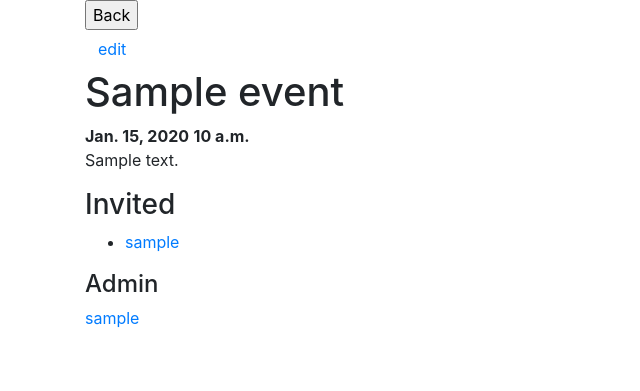
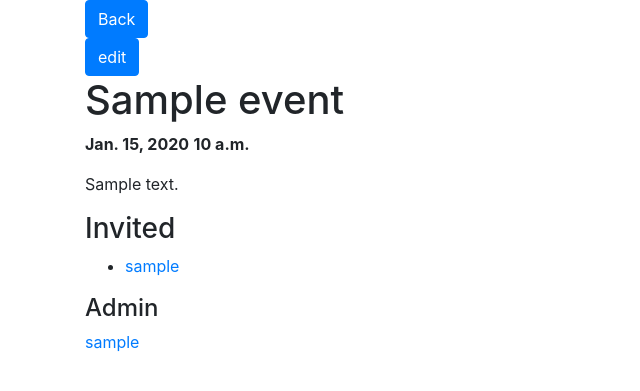
Before and after one commit to SEM1INFOENS/multiplanner, a Django app: page /agenda/event/1 in a window 1280 px wide. Shown: the part 56-447 px from the top of the page, without its empty margins (0-640 px from the left). Run offline with Django 3.2, Linux system fonts and the light colour scheme; a user stored in the database is signed in; tables that the repository leaves empty hold one stand-in row (values such as "Sample post"); some libraries are stand-ins or nearby versions.

Commit message:
now only admins of events can modify them

```diff
--- a/agenda/templates/agenda.html
+++ b/agenda/templates/agenda.html
@@ -6,7 +6,7 @@
 <!-- "/agenda/event?v={{ event.id }}" -->
 
 <form>
-  <input type="button" value="Back" onclick="history.back()">
+  <input type="button" value="Back" class="btn btn-primary" onclick="history.back()">
 </form>
 
 <h2>Your Agenda</h2>
--- a/agenda/templates/edit_event.html
+++ b/agenda/templates/edit_event.html
@@ -9,8 +9,8 @@
   {{ form.media }}
   {% csrf_token %}
   {{ form.as_p }}
-  <input type="button" value="Back" onclick="history.back()">
-  <input type="submit" value="Save">
+  <input type="button" class="btn btn-primary" value="Back" onclick="history.back()">
+  <input type="submit" class="btn btn-primary" value="Save">
 </form>
 
 
--- a/agenda/templates/event.html
+++ b/agenda/templates/event.html
@@ -4,20 +4,26 @@
 
 
 <form>
-  <input type="button" value="Back" onclick="history.back()">
+  <input type="button" value="Back" class="btn btn-primary" onclick="history.back()">
 </form>
 
-<a class="btn btn-default" href="{% url 'edit-event' ide=event.id %}">edit</a>
+{% if is_admin %}
+<a class="btn btn-primary" href="{% url 'edit-event' ide=event.id %}">edit</a>
 <!-- <span class="glyphicon glyphicon-pencil"></span> -->
+{% endif %}
 
 <h1>{{ event.name }}</h1>
-<b>{{ event.date }}</b>
-{% if event.time %}
-<b>{{ event.time }}</b>
-{% endif %}
+<p>
+  <b>{{ event.date }}</b>
+  {% if event.time %}
+  <b>{{ event.time }}</b>
+  {% endif %}
+</b>
 
 {% if event.description %}
 <p>{{ event.description }}</p>
+{% else %}
+<p><i>no description provided</i></p>
 {% endif %}
 
 
--- a/agenda/views.py
+++ b/agenda/views.py
@@ -1,9 +1,10 @@
 from django.http import HttpResponseRedirect
 from django.shortcuts import render, redirect, get_object_or_404
-from django.contrib.auth.decorators import login_required
+from django.contrib.auth.decorators import login_required, user_passes_test
 from django.contrib import messages
+from django.core.exceptions import PermissionDenied
+from django.urls import reverse
 from .forms import *
-from django.urls import reverse
 
 @login_required
 def create_event(request):
@@ -36,15 +37,22 @@ def create_event(request):
 @login_required
 def edit_event(request, ide):
     event = get_object_or_404(Event, pk=ide)
-    if request.method == "POST":
-        form = EventForm(request.POST, instance=event, creator_user=request.user)
-        if form.is_valid():
-            event = form.save(commit=False)
-            #event.save()
-            return redirect('event', ide=event.id)
+    user = request.user
+    if user in Event.objects.get(pk=ide).administrators.all() : #user can only edit events of which he is admin
+        if request.method == "POST":
+            form = EventForm(request.POST, instance=event, creator_user=request.user)
+            if form.is_valid():
+                event = form.save(commit=False)
+                #event.save() # here a new event is saved, but it is not what we want..
+
+                success = messages.success(request, 'Event successfully modified')
+                return redirect('event', ide=event.id)
+        else:
+            form = EventForm(instance=event, creator_user=request.user)
+        return render(request, 'edit_event.html', {'form': form})
     else:
-        form = EventForm(instance=event, creator_user=request.user)
-    return render(request, 'edit_event.html', {'form': form})
+        raise PermissionDenied
+
 
 @login_required
 def agenda(request):
@@ -62,9 +70,11 @@ def agenda(request):
 @login_required
 def event(request, ide):
     event = get_object_or_404(Event, pk=ide)
+    admin_l = event.administrators.all()
     context = {
         'event': event,
         'invited' : event.invited.all(),
-        'admin' : event.administrators.all(),
+        'admin' : admin_l,
+        'is_admin' : (request.user in admin_l),
     }
     return render(request, 'event.html', context)
--- a/presentation/templates/users/index.html
+++ b/presentation/templates/users/index.html
@@ -10,6 +10,8 @@
   {% endfor %}
 </ul>
 
+<a href="/agenda/">my agenda</a>
+
 <a href="/agenda/new-event">create a new event</a>
 
 {% endblock %}
```
Also changed, not shown: architecture_graph_pydot.png, architecture_graph_pygraphviz.png, 1 other file.
